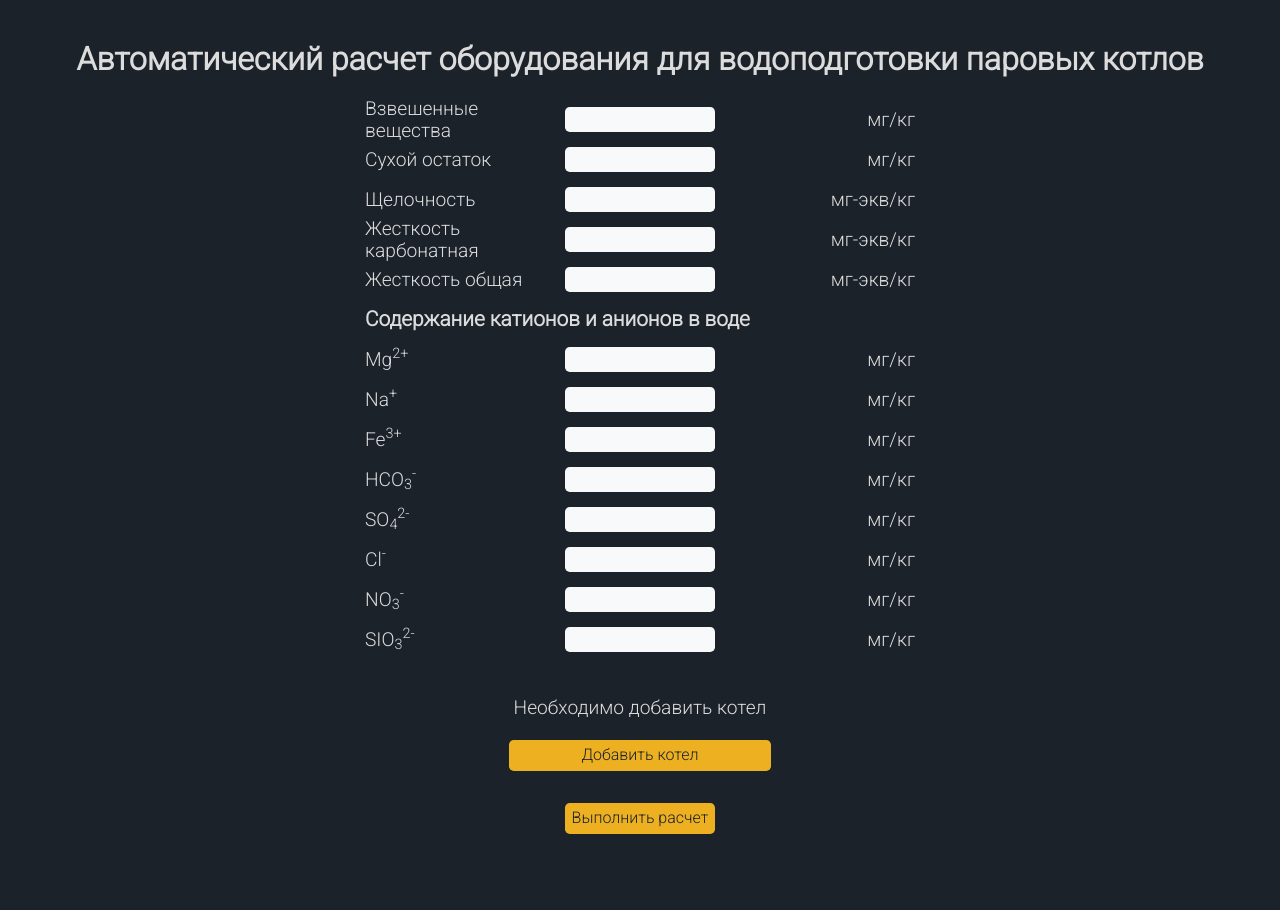
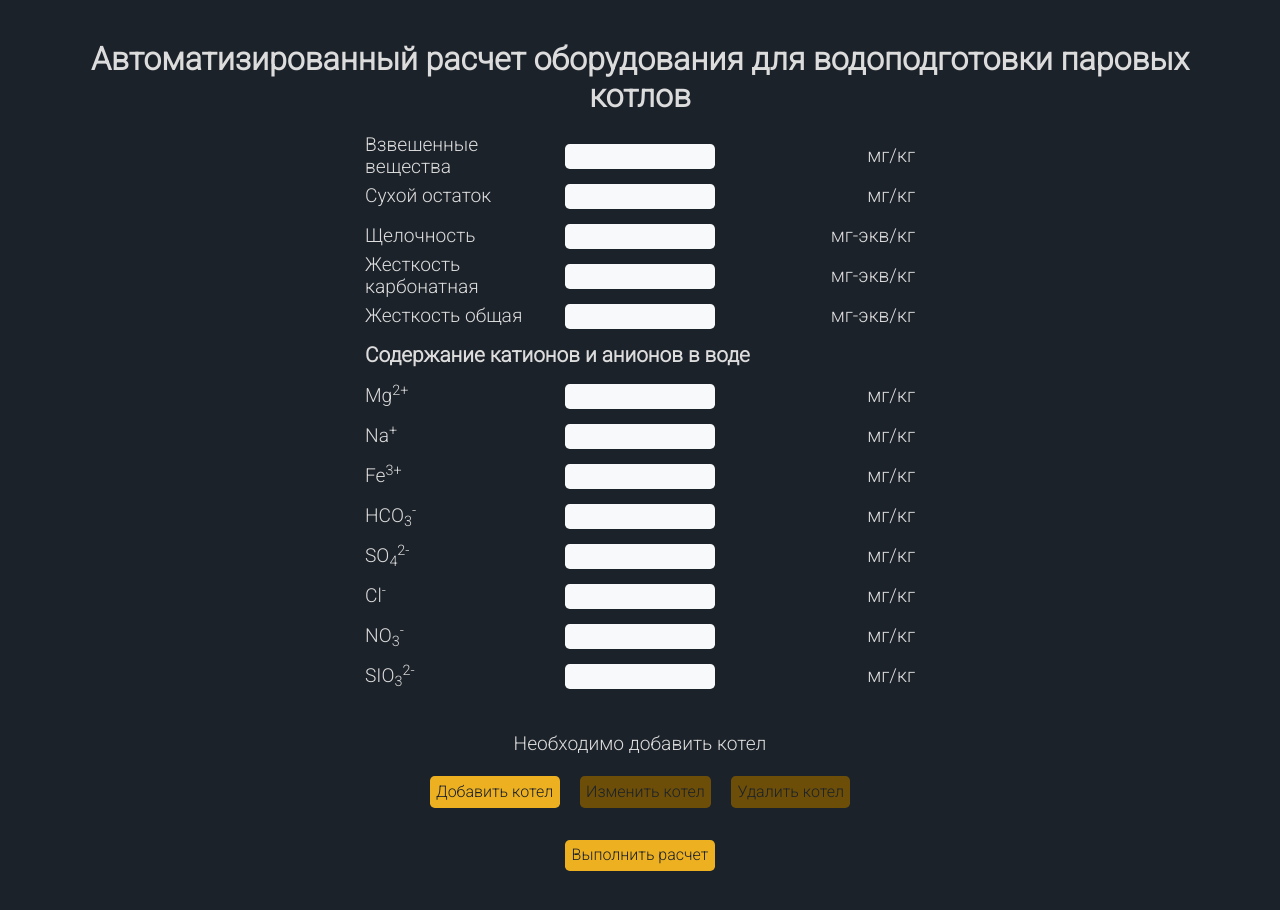
Before and after one commit to KEgorr/AutoCaculationWaterTreatment, a React app: page / in a window 1280 px wide. Shown: the top 910 px of the page. Before the commit the page ends 886 px from the top, so only its background shows below. Built offline with nearby package versions, Linux system fonts and the light colour scheme.

Commit message:
fix: change wrong rendering

```diff
--- a/src/app/app.tsx
+++ b/src/app/app.tsx
@@ -4,7 +4,7 @@ export default function App() {
   return (
     <div className="wrapper">
       <h1 className="title">
-        Автоматический расчет оборудования для водоподготовки паровых котлов
+        Автоматизированный расчет оборудования для водоподготовки паровых котлов
       </h1>
       <MainInput />
     </div>
--- a/src/components/Inputs/boilerInput/BoilerTable.tsx
+++ b/src/components/Inputs/boilerInput/BoilerTable.tsx
@@ -103,7 +103,7 @@ export default function BoilersTable({
             >
               Добавить котел
             </button>
-            {boilers?.length && (
+            {boilers?.length !== 0 && (
               <>
                 <button
                   className="common-button"
```
